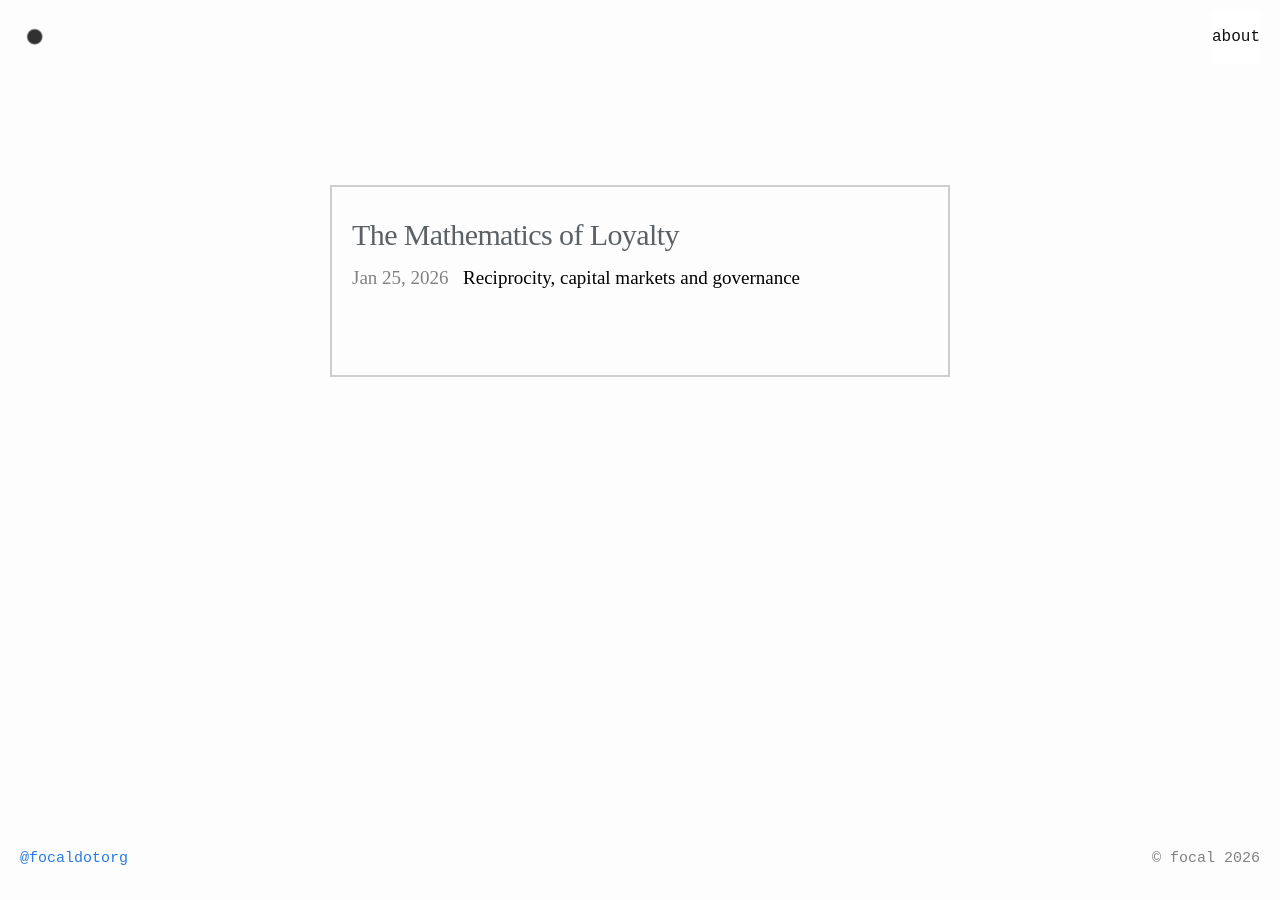
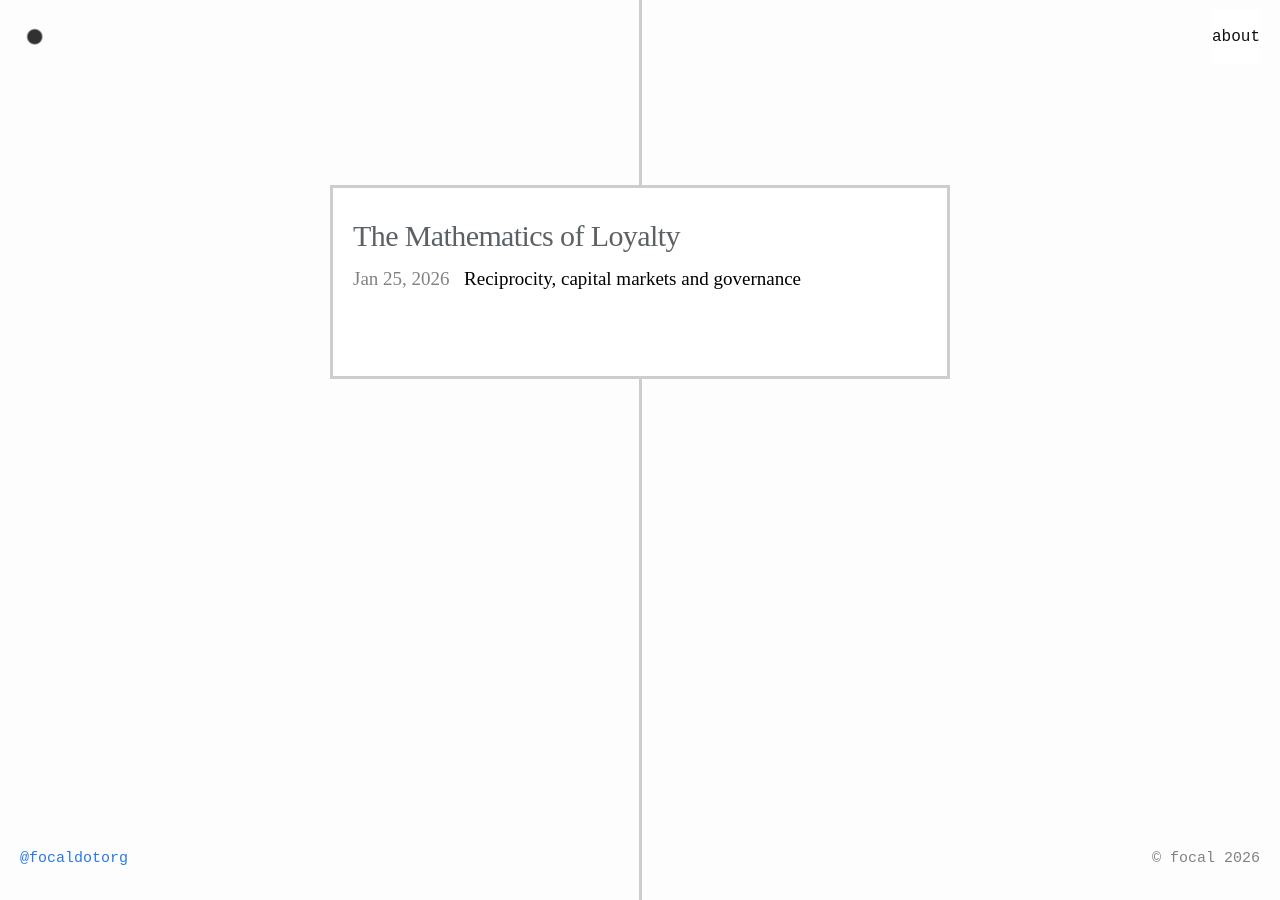
Before and after one commit to focaldotorg/blog, a Jekyll site: the page built from index.md, in a window 1280 px wide. Built offline with Jekyll 4.4.1, drawn with Linux system fonts in a browser that asks for light colours; some web fonts are replaced.

Commit message:
add spline to home view

```diff
--- a/_layouts/home.html
+++ b/_layouts/home.html
@@ -8,7 +8,7 @@ layout: default
   {%- endif -%}
 
   {{ content }}
-
+  <div class="spline"></div>
 
   {% if site.paginate %}
     {% assign posts = paginator.posts %}
--- a/assets/css/style.scss
+++ b/assets/css/style.scss
@@ -41,12 +41,24 @@
   font-style: normal;
 }
 
+.spline {
+  position: fixed;
+  top: 0;
+  left: 50%;
+  width: 3px;
+  height: 100vh;
+  background-color: #cdcdcd;
+  transform: translateX(-50%);
+  z-index: 0;
+}
+
 body {
   font-family: monospace;
 }
 
 .page {
   padding: 10px 20px 0px 20px;
+  z-index: 3;
 }
 
 .page-content {
@@ -62,7 +74,8 @@ h1, h2, h3, h4, h5, h6 {
 }
 
 .wrapper {
-  max-width: calc(650px - (30px))
+  max-width: calc(650px - (30px));
+  z-index: 3;
 }
 
 .trigger {
@@ -123,9 +136,12 @@ h1, h2, h3, h4, h5, h6 {
 }
 
 .post-list li {
-  border: solid 2.5px #cdcdcd;
+  border: solid 3px #cdcdcd;
   border-radius: 0px;
+  background: white;
+  z-index: 3;
   padding: 30px 20px;
+  position: relative;
 }
 
 .post-list li h2 {
```
